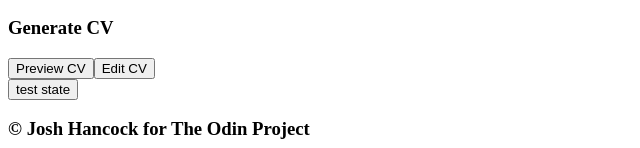
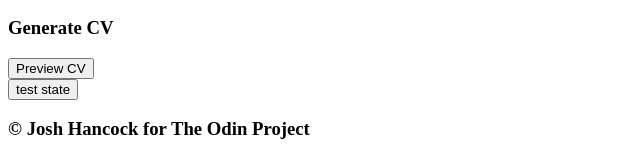
Before and after one commit to livingicon/cv-project, a React (Create React App) app: page / in a window 1280 px wide. Shown: the part 597-745 px from the top of the page, without its empty margins (0-640 px from the left). Built offline with nearby package versions, Linux system fonts and the light colour scheme.

Commit message:
Move section headers to Main.js

```diff
--- a/src/components/Main.js
+++ b/src/components/Main.js
@@ -48,9 +48,10 @@ class Main extends Component {
   toggleHidden = (e) => {
     e.preventDefault();
     e.target.innerHTML === 'Preview CV' ? e.target.innerHTML = 'Edit CV' : e.target.innerHTML = 'Preview CV';
-    this.setState({
-      isHidden: !this.state.isHidden
-    })
+    // this.setState({
+    //   isHidden: !this.state.isHidden
+    // })
+    // add paragraphs for text and toggle between them and the forms?
   }
 
   handleChangeInput = (e) => {
@@ -118,17 +119,18 @@ class Main extends Component {
 
     return (
       <div className="main">
-        <GeneralInfo
+        <h2>General Information</h2>
+        <GeneralInfo // make hidable and replaceable?
           handleChangeInput={this.handleChangeInput}
         />
-
+        <h2>Educational Experience</h2>
         <EducationalExp
           handleChangeInput={this.handleChangeInput}
           setEd={this.state.setEd}
           addForm={this.addForm}
           deleteForm={this.deleteForm}
         />
-
+        <h2>Practical Experience</h2>
         <PracticalExp
           handleChangeInput={this.handleChangeInput}
           setPrax={this.state.setPrax}
--- a/src/components/Main/CVPreview.js
+++ b/src/components/Main/CVPreview.js
@@ -11,7 +11,7 @@ class CVPreview extends Component {
       <div className="cv_preview">
         <h3>Generate CV</h3>
         <button onClick={onSubmitPreviewCV}>Preview CV</button>
-        <button onClick={toggleHidden}>Edit CV</button>
+        {/* <button onClick={toggleHidden}>Edit CV</button> */}
       </div>
     );
   }
--- a/src/components/Main/EducationalExp.js
+++ b/src/components/Main/EducationalExp.js
@@ -9,7 +9,6 @@ class EducationalExp extends Component {
 
     return (
       <div>
-        <h2>Educational Experience</h2>
         {setEd}
         <button onClick={addForm}>add education</button>
       </div>
--- a/src/components/Main/GeneralInfo.js
+++ b/src/components/Main/GeneralInfo.js
@@ -9,7 +9,6 @@ class GeneralInfo extends Component {
 
     return (
       <div className="forms">
-        <h2>General Information</h2>
         <form>
           <div>
             <label htmlFor="firstName">first name</label>
--- a/src/components/Main/PracticalExp.js
+++ b/src/components/Main/PracticalExp.js
@@ -9,7 +9,6 @@ class PracticalExp extends Component {
 
     return (
       <div>
-        <h2>Practical Experience</h2>
         {setPrax}
         <button onClick={addForm}>add experience</button>
       </div>
```
